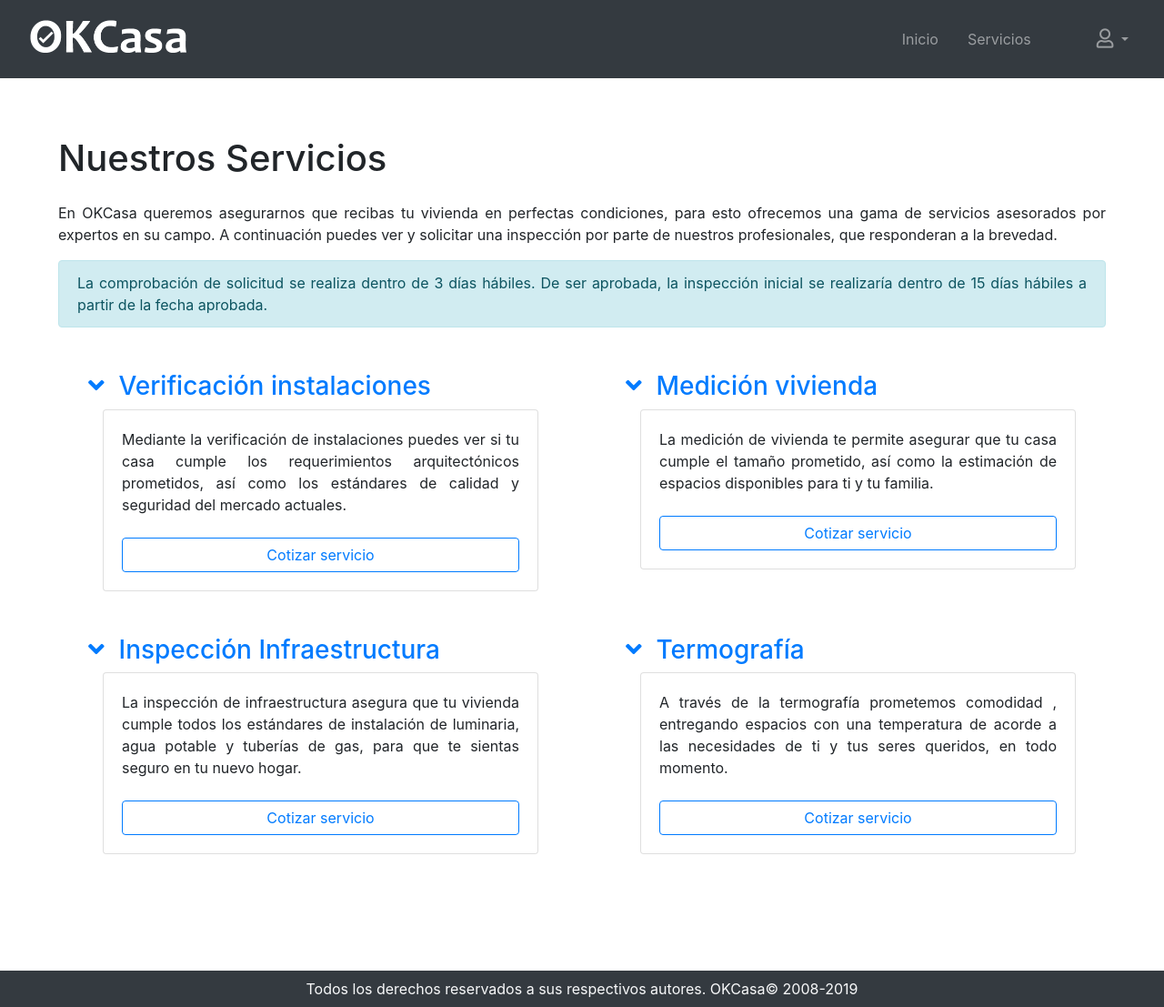
After one commit to slcastroj/SigmaWeb, a Django app: page /core/servicios/ in a window 1280 px wide. The commit adds this page. Shown: the whole page at 91% size. Run offline with Django 3.2, Linux system fonts and the light colour scheme; some libraries are stand-ins or nearby versions.

Commit message:
Vistas inicio y servicios

```diff
--- a/SigmaWeb/settings.py
+++ b/SigmaWeb/settings.py
@@ -25,7 +25,9 @@ SECRET_KEY = 'gw*#65t==i1fyn_6q976oq6q*wot4=rgo9=+5l4u$yug57t$vj'
 # SECURITY WARNING: don't run with debug turned on in production!
 DEBUG = True
 
-ALLOWED_HOSTS = []
+ALLOWED_HOSTS = [
+    '*'
+]
 
 
 # Application definition
--- a/SigmaWeb/urls.py
+++ b/SigmaWeb/urls.py
@@ -1,18 +1,3 @@
-"""SigmaWeb URL Configuration
-
-The `urlpatterns` list routes URLs to views. For more information please see:
-    https://docs.djangoproject.com/en/2.1/topics/http/urls/
-Examples:
-Function views
-    1. Add an import:  from my_app import views
-    2. Add a URL to urlpatterns:  path('', views.home, name='home')
-Class-based views
-    1. Add an import:  from other_app.views import Home
-    2. Add a URL to urlpatterns:  path('', Home.as_view(), name='home')
-Including another URLconf
-    1. Import the include() function: from django.urls import include, path
-    2. Add a URL to urlpatterns:  path('blog/', include('blog.urls'))
-"""
 from django.contrib import admin
 from django.urls import path, include
 
--- a/SigmaWebCore/static/core/css/base.css
+++ /dev/null
@@ -1,3 +0,0 @@
-body {
-    overflow: hidden;
-}
--- a/SigmaWebCore/templates/core/__base__.html
+++ b/SigmaWebCore/templates/core/__base__.html
@@ -3,12 +3,18 @@
 <!DOCTYPE html>
 <html lang="es-CL">
 <head>
+    <meta charset="UTF-8">
+    <meta name="viewport" content="width=device-width, initial-scale=1.0">
+    <meta http-equiv="X-UA-Compatible" content="ie=edge">
     <!-- Common imports-->
     <script src="{% static "core/js/jquery.js" %}"></script>
     <script src="{% static "core/js/bootstrap.js" %}"></script>
 
     <link rel="stylesheet" href="{% static "core/css/bootstrap.css" %}">
+    <link rel="stylesheet" href="https://use.fontawesome.com/releases/v5.8.2/css/all.css"/>
     <link rel="stylesheet" href="{% static "core/css/base.css" %}">
+
+    <link rel="shortcut icon" href="{% static "core/favicon.png"%}" type="image/png">
 
     {% block custom_head %}
     {% endblock custom_head %}
@@ -16,38 +22,61 @@
 <body class="m-0">
     <header class="container-fluid">
         <nav class="navbar navbar-expand-sm navbar-dark bg-dark row">
-            <div class="col-12 col-md-4">
-                <a href="" class="navbar-brand"></a>
+            <div class="col-12 col-sm-2 d-flex">
+                <a href="{% url "index" %}" class="navbar-brand">
+                    <img src="{% static "core/images/logo_okcasa.png"%}" alt="Logo OKCasa" style="height:60px">
+                </a>
+                <button class="navbar-toggler ml-auto" type="button" data-toggle="collapse" data-target="#navcollapse">
+                    <span class="navbar-toggler-icon"></span>
+                </button>
             </div>
-            <ul class="navbar-nav col-12 col-md-8 justify-content-end text-center">
+
+            <div class="col-12 col-sm-10 justify-content-end collapse navbar-collapse" id="navcollapse">
+                <ul class="navbar-nav align-items-center text-center">
                     <li class="nav-item mx-2">
-                    <a href="" class="nav-link">Inicio</a>
+                        <a href="{% url "index" %}" class="nav-link">Inicio</a>
                     </li>
-                <li class="nav-item mx-2">
-                    <a href="" class="nav-link">Servicios</a>
+                    <li class="nav-item mx-2 mr-md-5">
+                        <a href="{% url "servicios" %}" class="nav-link">Servicios</a>
                     </li>
-                <li class="nav-item mx-2">
-                    <a href="" class="nav-link">Nosotros</a>
-                </li>
-                <li class="nav-item mx-2 dropdown ">
+                    <li class="nav-item mx-2 mr-md-0 dropdown d-none d-sm-inline">
                         <a class="nav-link dropdown-toggle" href="#" id="ddUsuario" role="button" data-toggle="dropdown">
-                        Prueba
+                            <i class="far fa-user fa-lg"></i>
                         </a>
                         <div class="dropdown-menu dropdown-menu-right">
-                        <a href="" class="dropdown-item">Iniciar sesión</a>
-                        <a href="" class="dropdown-item">Registrarse</a>
+                            <a href="{% url "inicio_sesion" %}" class="dropdown-item">Iniciar sesión</a>
+                            <a href="{% url "registro" %}" class="dropdown-item">Registrarse</a>
                         </div>
                     </li>
+                    <div class="d-inline d-sm-none mx-2">
+                        <hr>
+                        <li class="nav-item">
+                            <a href="{% url "inicio_sesion" %}" class="nav-link">Iniciar sesión</a>
+                        </li>
+                        <li class="nav-item">
+                            <a href="{% url "registro" %}" class="nav-link">Registrarse</a>
+                        </li>
+                    </div>
                 </ul>
+            </div>
         </nav>
     </header>
 
-    <main>
+    <main class="container-fluid">
     {% block main %}
     {% endblock main %}
     </main>
 
-    <footer>
+    <footer class="container-fluid py-2 bg-dark text-light">
+        <div class="row">
+            <div class="col-12 col-sm-3">
+            </div>
+            <div class="col-12 col-sm-6 text-center">
+                <span class="">Todos los derechos reservados a sus respectivos autores. OKCasa© 2008-2019</span>
+            </div>
+            <div class="col-12 col-sm-3">
+            </div>
+        </div>
     </footer>
 </body>
 </html>
--- /dev/null
+++ b/SigmaWebCore/templates/core/cotizacion.html
@@ -0,0 +1 @@
+{% extends "core/__base__.html" %}
--- /dev/null
+++ b/SigmaWebCore/templates/core/inicio_sesion.html
@@ -0,0 +1 @@
+{% extends "core/__base__.html" %}
--- /dev/null
+++ b/SigmaWebCore/templates/core/registro.html
@@ -0,0 +1 @@
+{% extends "core/__base__.html" %}
--- /dev/null
+++ b/SigmaWebCore/templates/core/servicios.html
@@ -0,0 +1,66 @@
+{% extends "core/__base__.html" %}
+
+{% block custom_head %}
+<title>OKCasa - Servicios</title>
+{% endblock custom_head %}
+
+{% block main %}
+<div class="row p-4 p-md-5">
+    <div id="descripcion" class="col-12 p-3 mb-3">
+        <h1 class="mb-4">Nuestros Servicios</h1>
+        <p class="text-justify">En OKCasa queremos asegurarnos que recibas tu vivienda en perfectas condiciones, para esto ofrecemos una gama de servicios asesorados por expertos en su campo. A continuación puedes ver y solicitar una inspección por parte de nuestros profesionales, que responderan a la brevedad.</p>
+        <p class="text-justify mb-5 alert alert-info" role="alert">La comprobación de solicitud se realiza dentro de 3 días hábiles. De ser aprobada, la inspección inicial se realizaría dentro de 15 días hábiles a partir de la fecha aprobada.</p>
+
+        <div class="row">
+            <div class="col-12 col-lg-6 px-md-5 mb-5">
+                <h3><a href="#collapseInstalaciones" data-toggle="collapse" role="button"><i class="fas fa-angle-down mr-3"></i>Verificación instalaciones</a></h3>
+                <div class="collapse show" id="collapseInstalaciones">
+                    <div class="card card-body ml-0 ml-md-3">
+                        <p class="text-justify mb-4">Mediante la verificación de instalaciones puedes ver si tu casa cumple los requerimientos arquitectónicos prometidos, así como los estándares de calidad y seguridad del mercado actuales.</p>
+                        {% if user.is_authenticated %}
+                        <a href="{% url "solicitud" id=0 %}" class="btn btn-primary mb-2">Solicitar servicio</a>
+                        {% endif %}
+                        <a href="{% url "cotizacion" id=0 %}" class="btn btn-outline-primary">Cotizar servicio</a>
+                    </div>
+                </div>
+            </div>
+            <div class="col-12 col-lg-6 px-md-5 mb-5">
+                <h3><a href="#collapseMedicion" data-toggle="collapse" role="button"><i class="fas fa-angle-down mr-3"></i>Medición vivienda</a></h3>
+                <div class="collapse show" id="collapseMedicion">
+                    <div class="card card-body ml-0 ml-md-3">
+                        <p class="text-justify mb-4">La medición de vivienda te permite asegurar que tu casa cumple el tamaño prometido, así como la estimación de espacios disponibles para ti y tu familia.</p>
+                        {% if user.is_authenticated %}
+                        <a href="{% url "solicitud" id=1 %}" class="btn btn-primary mb-2">Solicitar servicio</a>
+                        {% endif %}
+                        <a href="{% url "cotizacion" id=1 %}" class="btn btn-outline-primary">Cotizar servicio</a>
+                    </div>
+                </div>
+            </div>
+            <div class="col-12 col-lg-6 px-md-5 mb-5">
+                <h3><a href="#collapseInfraestructura" data-toggle="collapse" role="button"><i class="fas fa-angle-down mr-3"></i>Inspección Infraestructura</a></h3>
+                <div class="collapse show" id="collapseInfraestructura">
+                    <div class="card card-body ml-0 ml-md-3">
+                        <p class="text-justify mb-4">La inspección de infraestructura asegura que tu vivienda cumple todos los estándares de instalación de luminaria, agua potable y tuberías de gas, para que te sientas seguro en tu nuevo hogar.</p>
+                        {% if user.is_authenticated %}
+                        <a href="{% url "solicitud" id=2 %}" class="btn btn-primary mb-2">Solicitar servicio</a>
+                        {% endif %}
+                        <a href="{% url "cotizacion" id=2 %}" class="btn btn-outline-primary">Cotizar servicio</a>
+                    </div>
+                </div>
+            </div>
+            <div class="col-12 col-lg-6 px-md-5 mb-5">
+                <h3><a href="#collapseTermografia" data-toggle="collapse" role="button"><i class="fas fa-angle-down mr-3"></i>Termografía</a></h3>
+                <div class="collapse show" id="collapseTermografia">
+                    <div class="card card-body ml-0 ml-md-3">
+                        <p class="text-justify mb-4">A través de la termografía prometemos comodidad , entregando espacios con una temperatura de acorde a las necesidades de ti y tus seres queridos, en todo momento.</p>
+                        {% if user.is_authenticated %}
+                        <a href="{% url "solicitud" id=0 %}" class="btn btn-primary mb-2">Solicitar servicio</a>
+                        {% endif %}
+                        <a href="{% url "cotizacion" id=0 %}" class="btn btn-outline-primary">Cotizar servicio</a>
+                    </div>
+                </div>
+            </div>
+        </div>
+    </div>
+</div>
+{% endblock main %}
--- /dev/null
+++ b/SigmaWebCore/templates/core/solicitud.html
@@ -0,0 +1 @@
+{% extends "core/__base__.html" %}
--- a/SigmaWebCore/urls.py
+++ b/SigmaWebCore/urls.py
@@ -1,7 +1,13 @@
 from django.urls import path, include
 
-from .views import debug
+from .views import debug, core, users, services
 
 urlpatterns = [
-    path('base', debug.base, name='base')
+    path("base/", debug.base, name="base"),
+    path("", core.index, name="index"),
+    path("servicios/", core.servicios, name="servicios"),
+    path("inicio_sesion/", users.inicio_sesion, name="inicio_sesion"),
+    path("registro/", users.registro, name="registro"),
+    path("cotizacion/?<int:id>", services.cotizacion, name="cotizacion"),
+    path("solicitud/?<int:id>", services.solicitud, name="solicitud"),
 ]
--- /dev/null
+++ b/SigmaWebCore/views/core.py
@@ -0,0 +1,7 @@
+from django.shortcuts import render
+
+def index(request):
+    return render(request, "core/index.html")
+
+def servicios(request):
+    return render(request, "core/servicios.html")
```
Also changed, not shown: SigmaWebCore/templates/core/index.html (added, +37 -0 lines), SigmaWebCore/views/services.py (added, +7 -0 lines), SigmaWebCore/views/users.py (added, +7 -0 lines), SigmaWebCore/static/core/favicon.png (added), SigmaWebCore/static/core/images/logo_okcasa.png (added). Lines whose indentation alone changed are shown as unchanged.
